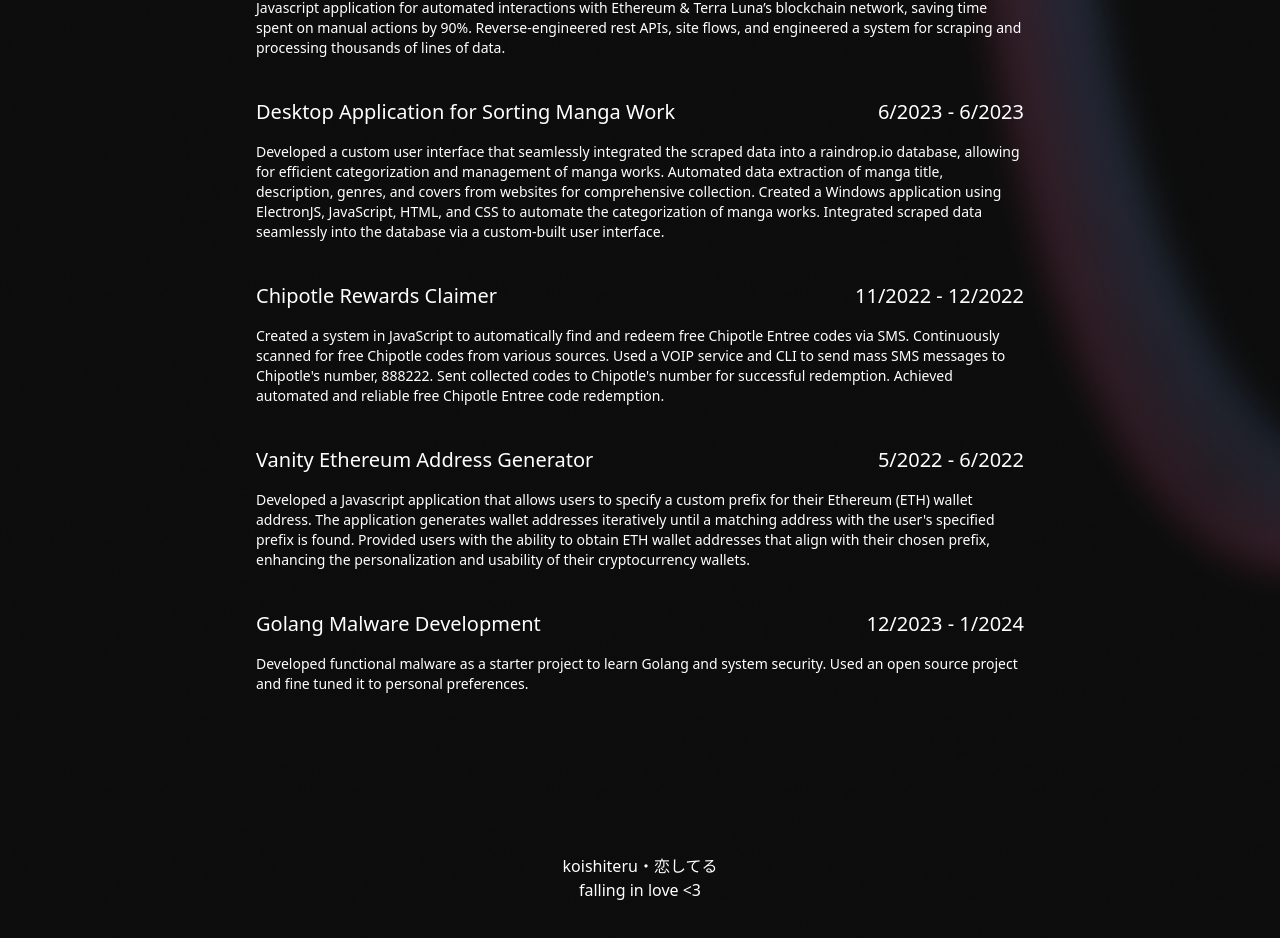
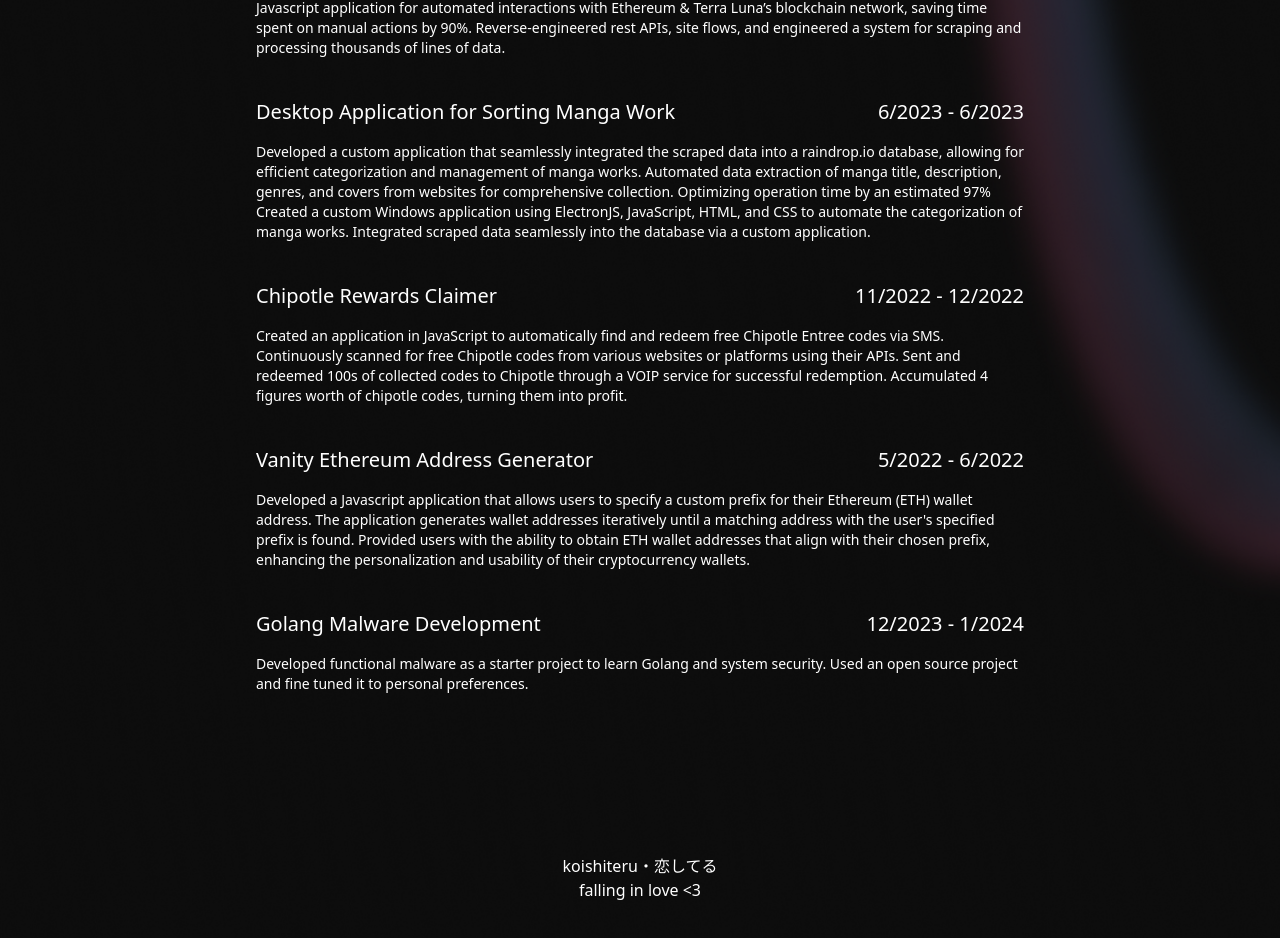
Before and after one commit to yushasama/koishiteru, a Next.js app: page / in a window 1280 px wide. Shown: the part 1096-2034 px from the top of the page. Built offline with nearby package versions, Linux system fonts and the light colour scheme; no server answers.

Commit message:
Updated  Manga & Chipotle Description

```diff
--- a/app/page.tsx
+++ b/app/page.tsx
@@ -112,7 +112,7 @@ export default function Home() {
             <div>6/2023 - 6/2023</div>
           </div>
           <div className='font-thin text-xs md:text-sm'>
-            <div>Developed a custom user interface that seamlessly integrated the scraped data into a raindrop.io database, allowing for efficient categorization and management of manga works. Automated data extraction of manga title, description, genres, and covers from websites for comprehensive collection. Created a Windows application using ElectronJS, JavaScript, HTML, and CSS to automate the categorization of manga works. Integrated scraped data seamlessly into the database via a custom-built user interface.</div>
+            <div>Developed a custom application that seamlessly integrated the scraped data into a raindrop.io database, allowing for efficient categorization and management of manga works. Automated data extraction of manga title, description, genres, and covers from websites for comprehensive collection. Optimizing operation time by an estimated 97% Created a custom Windows application using ElectronJS, JavaScript, HTML, and CSS to automate the categorization of manga works. Integrated scraped data seamlessly into the database via a custom application.</div>
           </div>
       </div>
       <div className='md:text-xl 2xl:text-2xl pb-10'>
@@ -121,7 +121,7 @@ export default function Home() {
             <div>11/2022 - 12/2022</div>
           </div>
           <div className='font-thin text-xs md:text-sm'>
-            <div>Created a system in JavaScript to automatically find and redeem free Chipotle Entree codes via SMS. Continuously scanned for free Chipotle codes from various sources. Used a VOIP service and CLI to send mass SMS messages to Chipotle{"'"}s number, 888222. Sent collected codes to Chipotle{"'"}s number for successful redemption. Achieved automated and reliable free Chipotle Entree code redemption.</div>
+            <div>Created an application in JavaScript to automatically find and redeem free Chipotle Entree codes via SMS. Continuously scanned for free Chipotle codes from various websites or platforms using their APIs. Sent and redeemed 100s of collected codes to Chipotle through a VOIP service for successful redemption. Accumulated 4 figures worth of chipotle codes, turning them into profit.</div>
           </div>
       </div>
       <div className='md:text-xl 2xl:text-2xl pb-10'>
```
